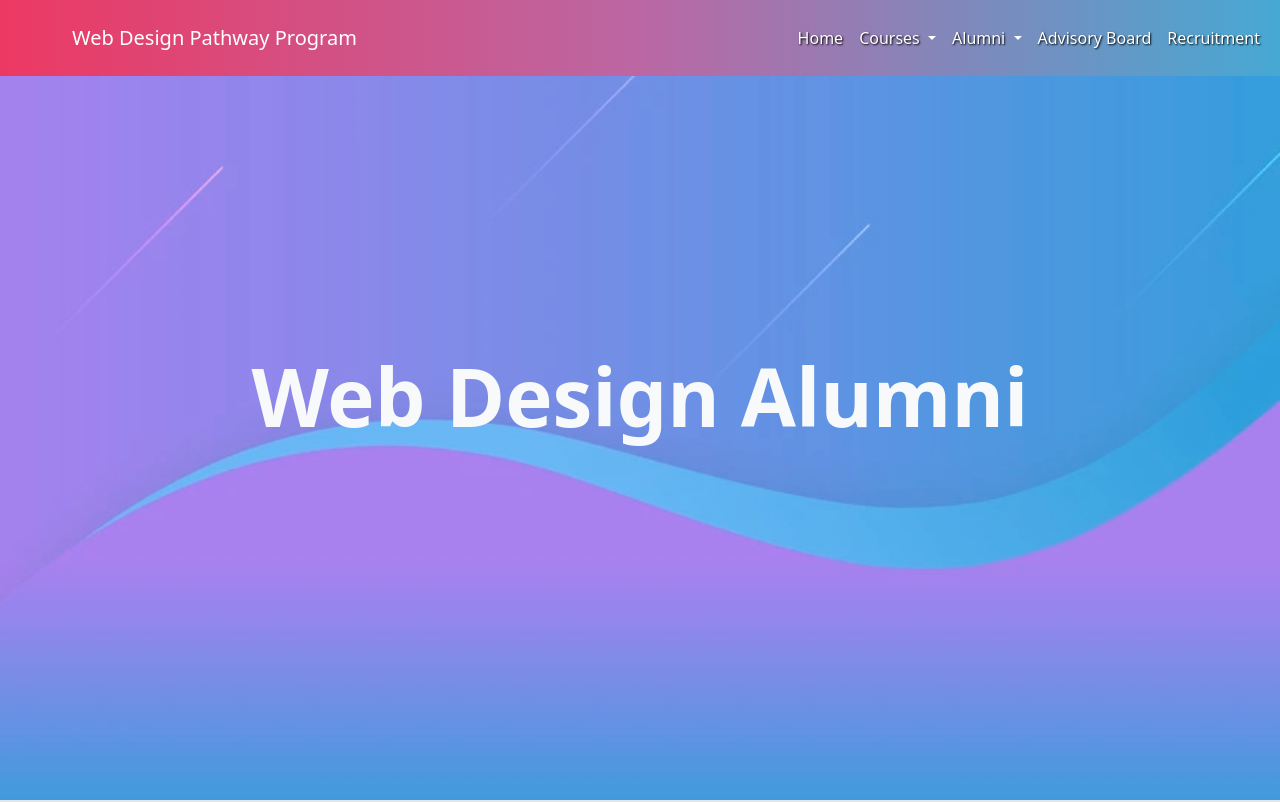
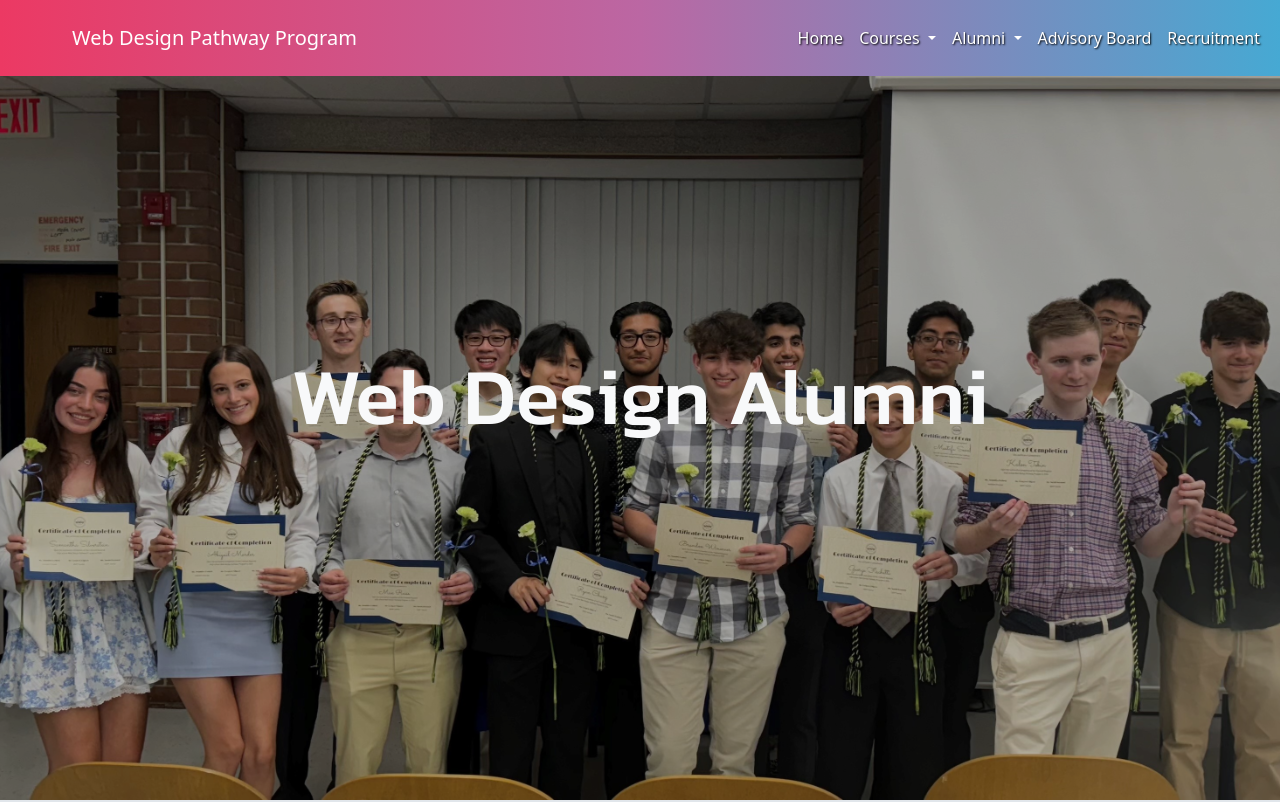
Before and after one commit to MatthewPass24/Marlboro-Tech-Website--personal-, a plain HTML site: page index.html in a window 1280 px wide. Shown: the top 802 px of the page. Drawn offline with nearby package versions, Linux system fonts and the light colour scheme.

Commit message:
replaced landing image and updated fonts

```diff
--- a/index.html
+++ b/index.html
@@ -12,7 +12,10 @@
     integrity="sha384-T3c6CoIi6uLrA9TneNEoa7RxnatzjcDSCmG1MXxSR1GAsXEV/Dwwykc2MPK8M2HN" crossorigin="anonymous" />
   <link rel="stylesheet" href="style.css" />
   <link rel="stylesheet" href="https://cdn.jsdelivr.net/npm/swiper@11/swiper-bundle.min.css" />
-
+  <!--Google fonts-->
+  <link rel="preconnect" href="https://fonts.googleapis.com">
+  <link rel="preconnect" href="https://fonts.gstatic.com" crossorigin>
+  <link href="https://fonts.googleapis.com/css2?family=Kanit:ital,wght@0,100;0,200;0,300;0,400;0,500;0,600;0,700;0,800;0,900;1,100;1,200;1,300;1,400;1,500;1,600;1,700;1,800;1,900&display=swap" rel="stylesheet">
   <!-- Swiper JS -->
   <script src="https://cdn.jsdelivr.net/npm/swiper@11/swiper-bundle.min.js"></script>
   <link rel="icon" type="image/x-icon" href="img/webdesignlogo.png" />
--- a/style.css
+++ b/style.css
@@ -1,3 +1,4 @@
+@import url('https://fonts.googleapis.com/css2?family=Kanit:ital,wght@0,100;0,200;0,300;0,400;0,500;0,600;0,700;0,800;0,900;1,100;1,200;1,300;1,400;1,500;1,600;1,700;1,800;1,900&display=swap');
 body {
     overflow-x: hidden;
     background-color: rgb(225, 230, 235);
@@ -43,7 +44,7 @@ footer {
     color: white;
 }
 .banner{
-    background: url("img/abstract.jpg");
+    background: url("img/2024SeniorNight.jpg");
     height: 100vh;
     margin-top: 0;
     background-size: cover;
@@ -55,7 +56,7 @@ footer {
     justify-content: center;
     align-items: center;
     background-blend-mode: overlay;
-    background-color: #9fd9ff81;
+    background-color: #585858;
   }
   .banner2{
     background: url("img/college-bg.jpg");
@@ -76,6 +77,7 @@ footer {
   h2{
     text-align: center;
     padding: 1em;
+    font-family: "Kanit";
   }
 h2.examples{
   margin-top: 3em;
@@ -101,9 +103,11 @@ h2.examples{
 p.quote {
     margin: 0;
     font-size: 2rem;
+    font-family: "Kanit";
 }
 h1.display-1{
-    font-weight: 600;
+    font-weight: 500;
+    font-family: Kanit;
 }
 .summer {
     text-align: center;
```
Also changed, not shown: img/2024SeniorNight.jpg (added).
